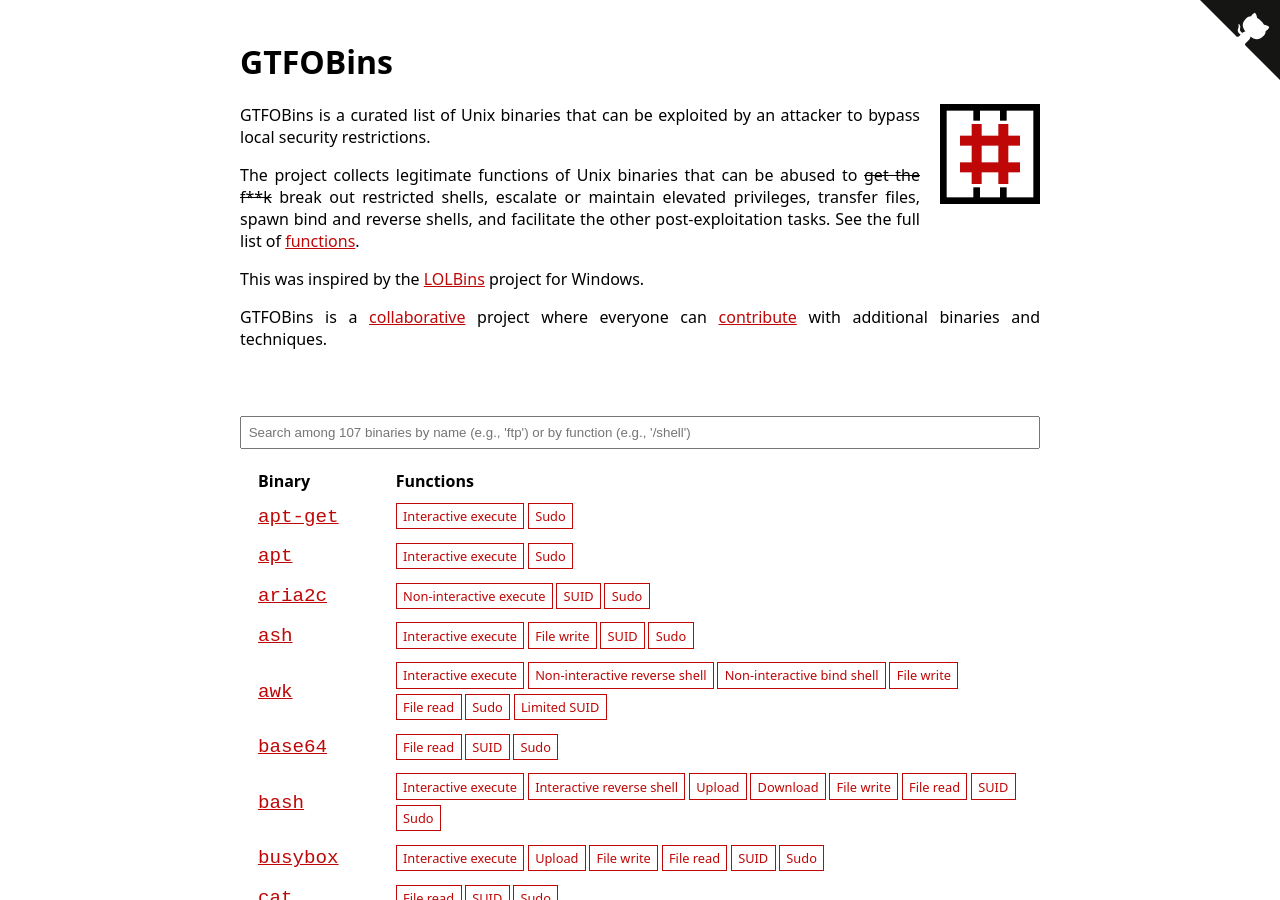
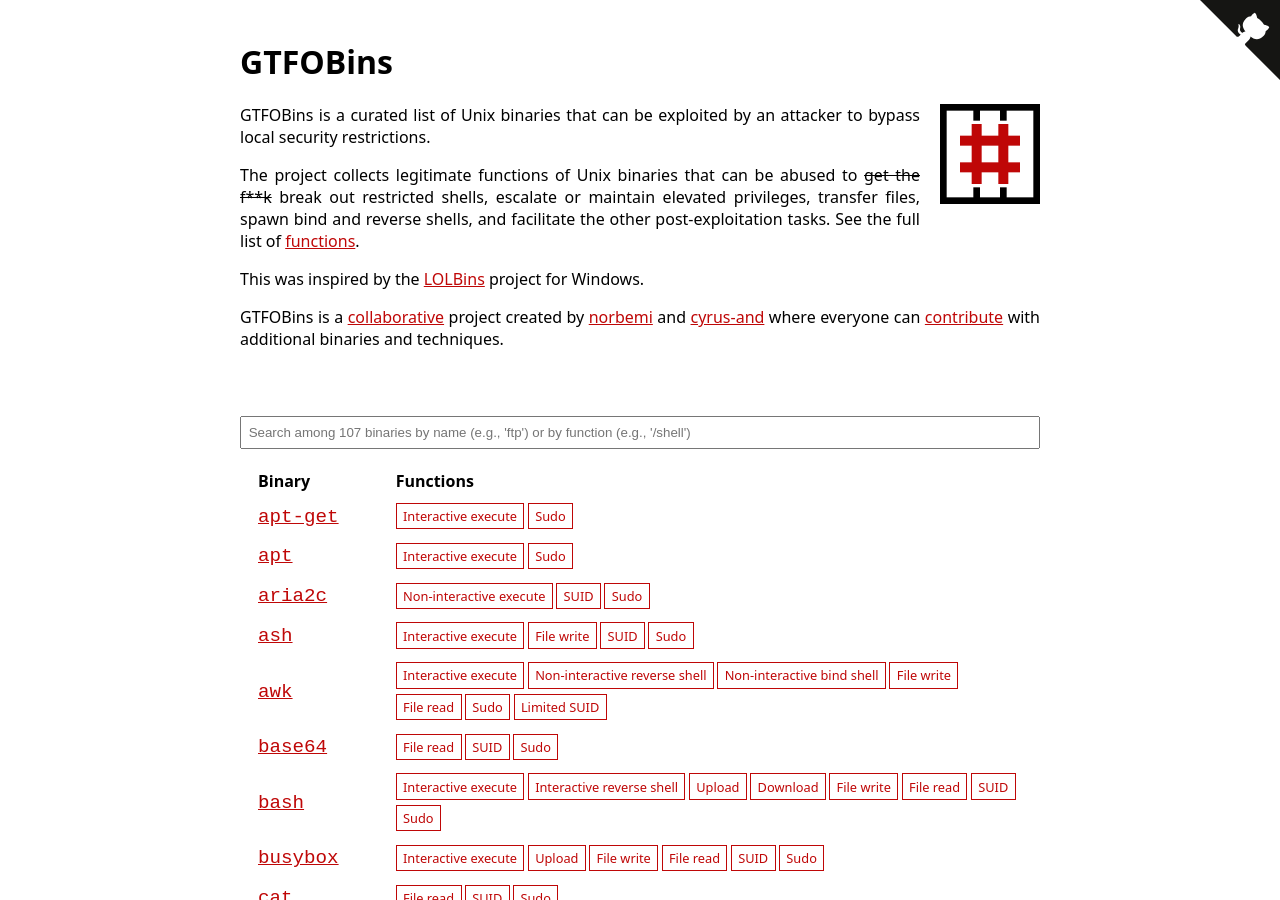
Before and after one commit to GTFOBins/GTFOBins.github.io, a Jekyll site: the page built from index.md, in a window 1280 px wide and 900 px high. Built offline with Jekyll 4.4.1, drawn with Linux system fonts in a browser that asks for light colours.

Commit message:
Add creators

```diff
--- a/index.md
+++ b/index.md
@@ -11,11 +11,13 @@ The project collects legitimate functions of Unix binaries that can be abused to
 
 This was inspired by the [LOLBins] project for Windows.
 
-GTFOBins is a [collaborative] project where everyone can [contribute] with additional binaries and techniques.
+GTFOBins is a [collaborative] project created by [norbemi] and [cyrus-and] where everyone can [contribute] with additional binaries and techniques.
 
 [functions]: /functions/
 [LOLBins]: https://github.com/api0cradle/LOLBAS
 [collaborative]: https://github.com/GTFOBins/GTFOBins.github.io/graphs/contributors
 [contribute]: /contribute/
+[norbemi]: https://twitter.com/norbemi
+[cyrus-and]: https://twitter.com/cyrus_and
 
 {% include bin_table.html %}
```
